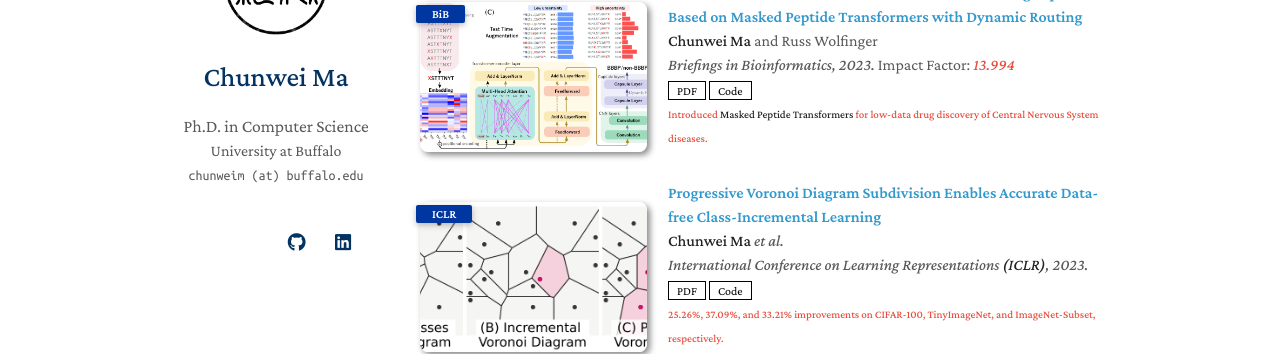
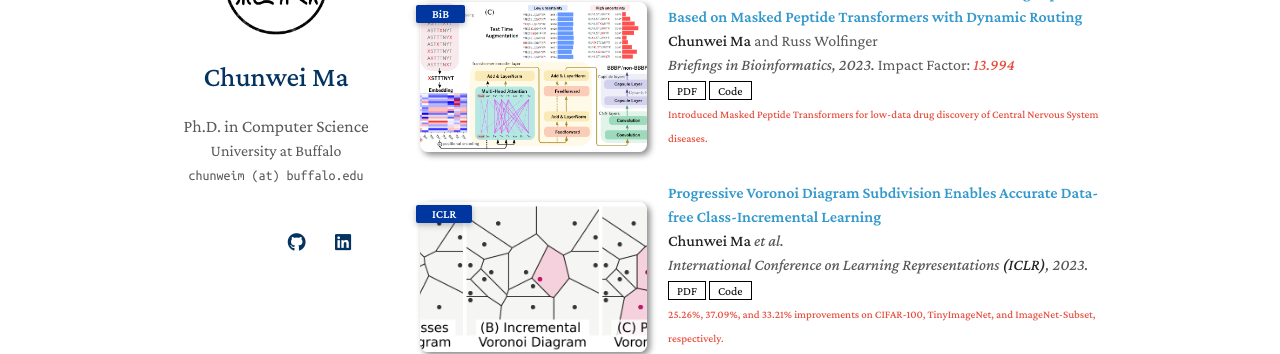
Before and after one commit to MaChunwei/MaChunwei.github.io, a Jekyll site: the page built from index.md, in a window 1280 px wide and 900 px high, scrolled down 564 px. Shown: the part 152-506 px from the top of the window. Built offline with Jekyll 4.4.1, drawn with Linux system fonts in a browser that asks for light colours; nearby versions of some CDN libraries; a style sheet for code colours, icons or effects is not loaded; our own code applies the rules of GitHub Pages for plain Markdown files.

Commit message:
Update index.md

```diff
--- a/index.md
+++ b/index.md
@@ -52,7 +52,7 @@ My research interest is **deep learning** powered by (high dimensional) **comput
       <a href="https://academic.oup.com/bib/article/24/6/bbad399/7434461" class="btn btn-sm z-depth-0" role="button" target="_blank" style="font-size:12px;">PDF</a>
       <a href="https://github.com/horsepurve/DeepB3P3" class="btn btn-sm z-depth-0" role="button" target="_blank" style="font-size:12px;">Code</a>
       <br>
-      <strong><small style="color:#e74d3c">Introduced <strong>Masked Peptide Transformers</strong> for low-data drug discovery of Central Nervous System diseases.</small></strong>
+      <strong><small style="color:#e74d3c">Introduced Masked Peptide Transformers for low-data drug discovery of Central Nervous System diseases.</small></strong>
     </div>
   </div>
 </div>
```
